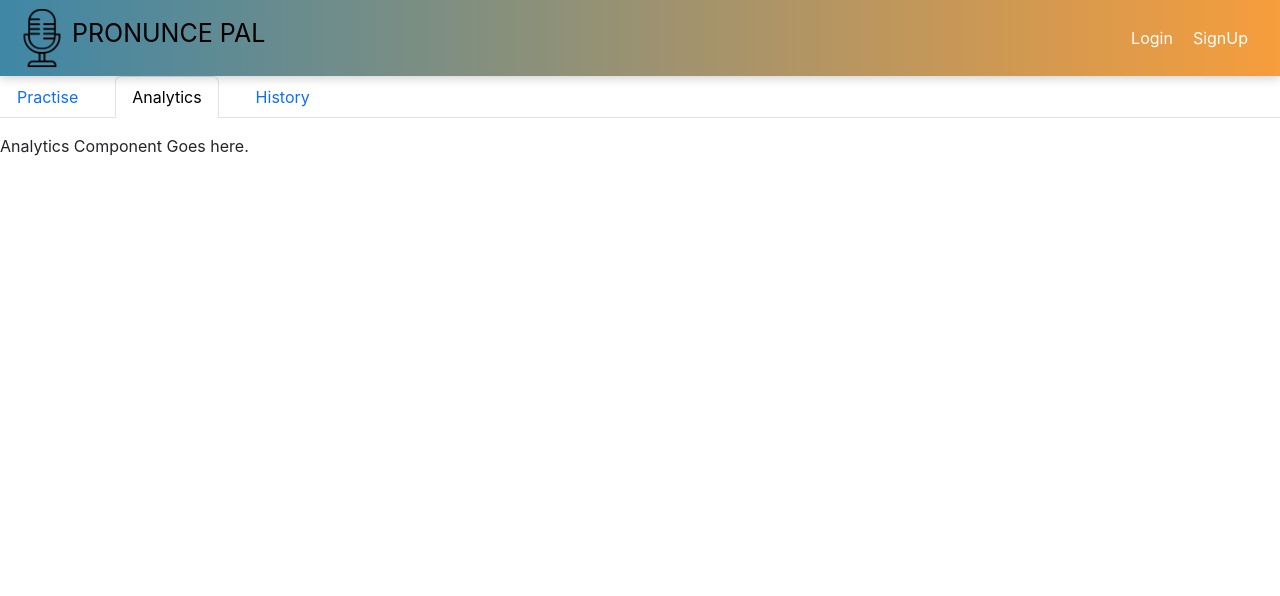
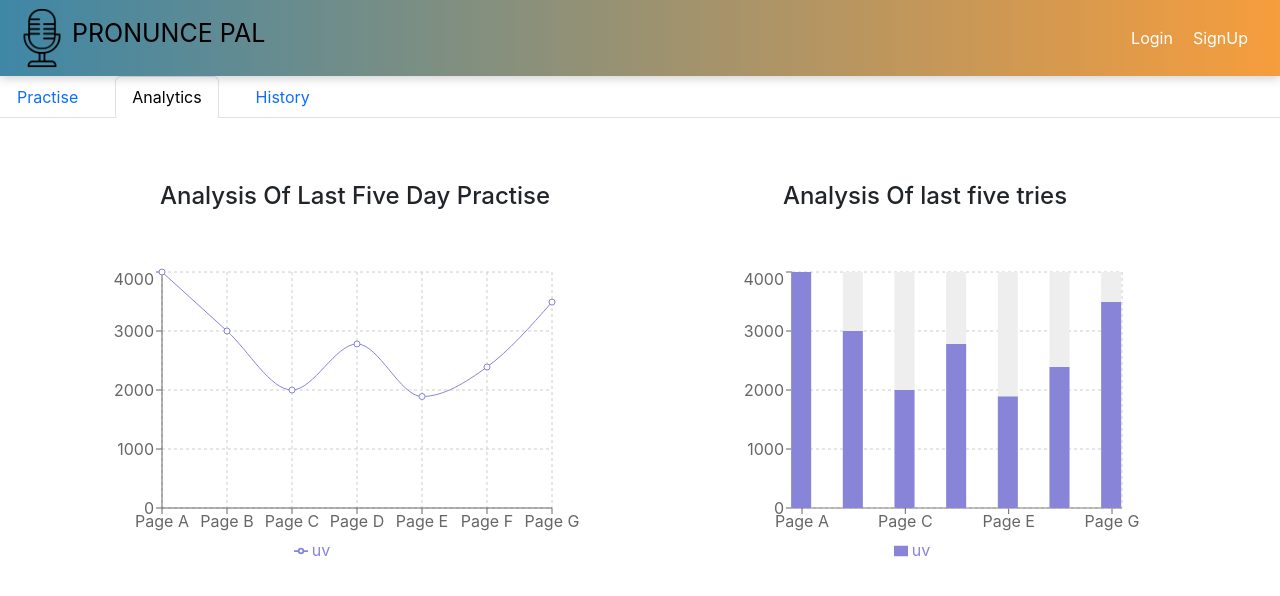
Before and after one commit to Birla10/pronuncepal, a React (Create React App) app in the folder speech-ui/: page /userhome in a window 1280 px wide. Both pictures are taken after a click on the tab "Analytics". Shown: the top 596 px of the page. Built offline with nearby package versions, Linux system fonts and the light colour scheme.

Commit message:
Creation of Analytics page

```diff
--- a/speech-ui/package.json
+++ b/speech-ui/package.json
@@ -11,6 +11,7 @@
     "react-dom": "^18.2.0",
     "react-router-dom": "^6.18.0",
     "react-scripts": "5.0.1",
+    "recharts": "^2.9.3",
     "web-vitals": "^2.1.4"
   },
   "scripts": {
--- a/speech-ui/src/components/Analytics.js
+++ b/speech-ui/src/components/Analytics.js
@@ -1,7 +1,22 @@
+import Container from 'react-bootstrap/Container';
+import Row from 'react-bootstrap/Row';
+import Col from 'react-bootstrap/Col';
+import BarGraphAnalytics from './BarGraphAnalytics';
+import LineGraphAnalytics from './LineGraphAnalytics';
 function Analytics(){
     return(
         <>
-        Analytics Component Goes here.
+        <Container>
+      <Row>
+        <Col>
+
+            <LineGraphAnalytics/>
+
+        </Col>
+        <Col> <BarGraphAnalytics></BarGraphAnalytics></Col>
+      </Row>
+
+    </Container>
         </>
     )
 }
--- /dev/null
+++ b/speech-ui/src/components/BarGraphAnalytics.js
@@ -0,0 +1,87 @@
+import {
+    Tooltip,
+    BarChart,
+    XAxis,
+    YAxis,
+    Legend,
+    CartesianGrid,
+    Bar
+  } from "recharts";
+function BarGraphAnalytics() {
+    const data = [
+        {
+          name: 'Page A',
+          uv: 4000,
+          pv: 2400,
+          amt: 2400,
+        },
+        {
+          name: 'Page B',
+          uv: 3000,
+          pv: 1398,
+          amt: 2210,
+        },
+        {
+          name: 'Page C',
+          uv: 2000,
+          pv: 9800,
+          amt: 2290,
+        },
+        {
+          name: 'Page D',
+          uv: 2780,
+          pv: 3908,
+          amt: 2000,
+        },
+        {
+          name: 'Page E',
+          uv: 1890,
+          pv: 4800,
+          amt: 2181,
+        },
+        {
+          name: 'Page F',
+          uv: 2390,
+          pv: 3800,
+          amt: 2500,
+        },
+        {
+          name: 'Page G',
+          uv: 3490,
+          pv: 4300,
+          amt: 2100,
+        },
+      ];
+
+    return (
+        <>
+            <br /><br />
+            <center> <h4>Analysis Of last five tries</h4></center>
+            <br /><br />
+            <BarChart
+                width={500}
+                height={300}
+                data={data}
+                margin={{
+                    top: 5,
+                    right: 30,
+                    left: 80,
+                    bottom: 5,
+                }}
+                barSize={20}
+            >
+                <XAxis
+                    dataKey="name"
+                    scale="point"
+                    padding={{ left: 10, right: 10 }}
+                />
+                <YAxis />
+                <Tooltip />
+                <Legend />
+                <CartesianGrid strokeDasharray="3 3" />
+                <Bar dataKey="uv" fill="#8884d8" background={{ fill: "#eee" }} />
+            </BarChart>
+        </>
+    )
+}
+export default BarGraphAnalytics
--- /dev/null
+++ b/speech-ui/src/components/LineGraphAnalytics.js
@@ -0,0 +1,85 @@
+import {
+    Tooltip,
+    XAxis,
+    YAxis,
+    Legend,
+    CartesianGrid,
+    Line,
+    LineChart
+  } from "recharts";
+function LineGraphAnalytics(){
+
+const data = [
+    {
+      name: 'Page A',
+      uv: 4000,
+      pv: 2400,
+      amt: 2400,
+    },
+    {
+      name: 'Page B',
+      uv: 3000,
+      pv: 1398,
+      amt: 2210,
+    },
+    {
+      name: 'Page C',
+      uv: 2000,
+      pv: 9800,
+      amt: 2290,
+    },
+    {
+      name: 'Page D',
+      uv: 2780,
+      pv: 3908,
+      amt: 2000,
+    },
+    {
+      name: 'Page E',
+      uv: 1890,
+      pv: 4800,
+      amt: 2181,
+    },
+    {
+      name: 'Page F',
+      uv: 2390,
+      pv: 3800,
+      amt: 2500,
+    },
+    {
+      name: 'Page G',
+      uv: 3490,
+      pv: 4300,
+      amt: 2100,
+    },
+  ];
+
+    return(
+
+        <>
+        <br/><br/>
+        <center> <h4>Analysis Of Last Five Day Practise</h4></center>
+        <br/><br/>
+            <LineChart
+          width={500}
+          height={300}
+          data={data}
+          margin={{
+            top: 5,
+            right: 30,
+            left: 20,
+            bottom: 5,
+          }}
+        >
+          <CartesianGrid strokeDasharray="3 3" />
+          <XAxis dataKey="name" />
+          <YAxis />
+          <Tooltip />
+          <Legend />
+          <Line type="monotone" dataKey="uv" stroke="#8884d8" activeDot={{ r: 8 }} />
+        </LineChart>
+        </>
+
+    )
+}
+export default LineGraphAnalytics
--- a/speech-ui/src/components/UserHome.js
+++ b/speech-ui/src/components/UserHome.js
@@ -2,7 +2,7 @@
 import NavBar from "./NavBar";
 import Tab from 'react-bootstrap/Tab';
 import Tabs from 'react-bootstrap/Tabs';
-import Practise from "./practise";
+import Practise from "./Practise";
 import Analytics from "./Analytics";
 import History from "./History";
 import { useState } from "react";
```
Also changed, not shown: 1 other file (tests, documents, lock files or other folders).
